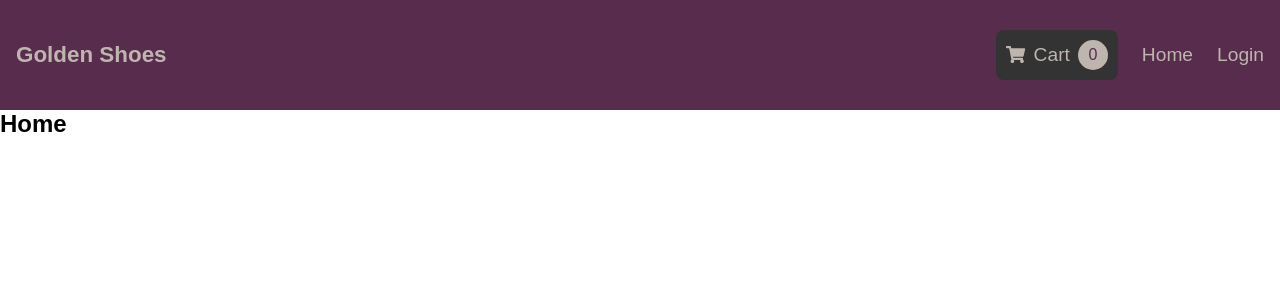
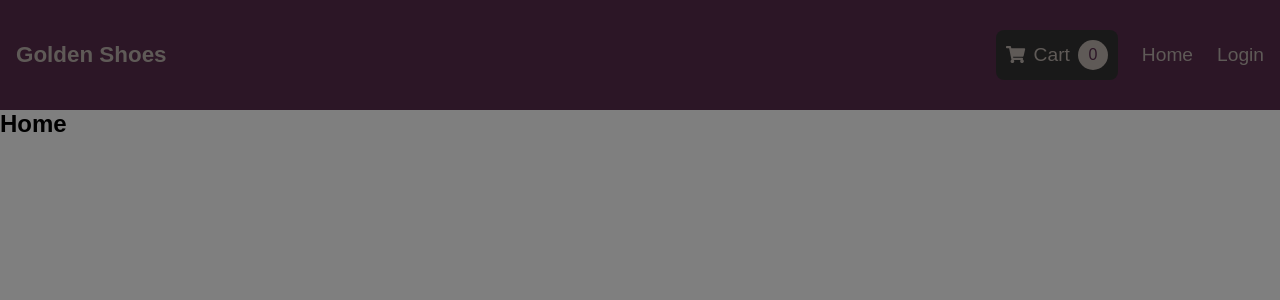
Before and after one commit to katebry/golden-shoe-store, a React (Create React App) app in the folder frontend/: page / in a window 1280 px wide. Shown: the top 300 px of the page. Built offline with nearby package versions, Linux system fonts and the light colour scheme.

Commit message:
feat: added Backdrop component and styles, index file for components

```diff
--- a/frontend/src/App.js
+++ b/frontend/src/App.js
@@ -7,15 +7,15 @@ import {
   LoginPage,
   AccountPage,
 } from "./pages/index";
-import { NavBar } from "./components/NavBar";
+import { NavBar, Backdrop } from "./components/index";
 
 function App() {
-
   const loggedIn = false;
 
   return (
     <Router>
       <NavBar />
+      <Backdrop />
       <main>
         <Switch>
           <Route exact path="/" component={HomePage} />
--- /dev/null
+++ b/frontend/src/components/Backdrop.css
@@ -0,0 +1,9 @@
+.backdrop {
+  width: 100%;
+  height: 100vh;
+  background-color: rgba(0, 0, 0, 0.5);
+  z-index: 100;
+  position: fixed;
+  top: 0;
+  left: 0;
+}
--- /dev/null
+++ b/frontend/src/components/Backdrop.js
@@ -0,0 +1,5 @@
+import "./Backdrop.css";
+
+export const Backdrop = () => {
+  return <div className="backdrop"></div>;
+};
--- /dev/null
+++ b/frontend/src/components/index.js
@@ -0,0 +1,3 @@
+export { NavBar } from "./NavBar";
+export { Backdrop } from "./Backdrop";
+export { SideDrawer } from "./SideDrawer";
```
Also changed, not shown: frontend/src/components/SideDrawer.css (added), frontend/src/components/SideDrawer.js (added).
